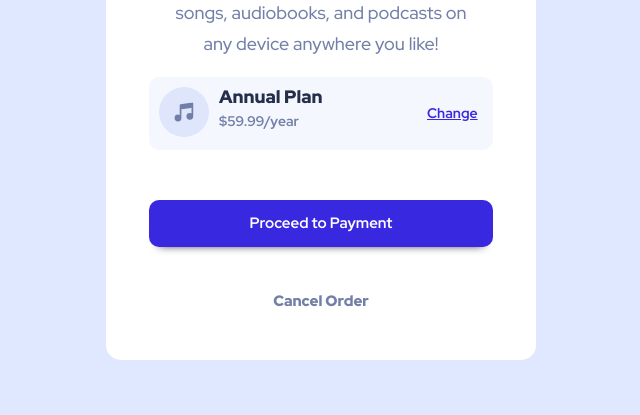
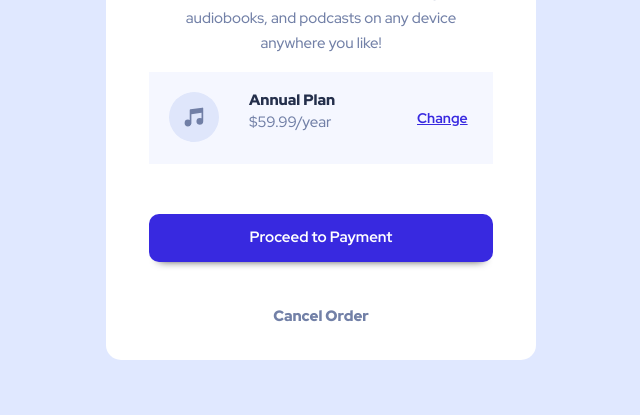
Before and after one commit to kisslautaro/FrontEnd-Mentor-Order-Summary, a plain HTML site: page order-summary-component-main/index.html in a window 1280 px wide. Shown: the part 385-800 px from the top of the page, without its empty margins (319-959 px from the left). Drawn offline with Linux system fonts and the light colour scheme.

Commit message:
Add files via upload

```diff
--- a/order-summary-component-main/css/style.css
+++ b/order-summary-component-main/css/style.css
@@ -71,7 +71,7 @@ a{
 
 .card__text h1{
     font-size: 3rem;
-    margin-top: 3rem;
+    margin-top: 4.3rem;
     font-weight: 900;
     color: #242f4b;
 }
@@ -81,7 +81,7 @@ a{
     margin: 0 auto;
     width: 70%;
     font-weight: 500;
-    font-size: 1.8rem;
+    font-size: 1.5rem;
     line-height: 1.7;
 }
 
@@ -93,8 +93,8 @@ a{
     margin: 0 auto;
     display: grid;
     grid-template-columns: 1fr 4fr 1fr;
-    border-radius: 1rem;
     width: 80%;
+    padding: 1rem;
 
 
 }
@@ -112,18 +112,18 @@ a{
 }
 .card__element--texts h1{
     color: #242f4b;
-    font-size: 1.8rem;
+    font-size: 1.5rem;
     font-weight: 900;
-    margin: 0;
+    margin:.5rem 0 0 2rem;
     display: inline;
 
 }
 .card__element--texts p{
 
-    font-size: 1.4rem;
+    font-size: 1.5rem;
     color: var(--neutralDesaturatedBlue);
-    font-weight: 700;
-    margin:.5rem 0 0 0;
+    font-weight: 500;
+    margin:.5rem 0 0 2rem;
 
 
 }
```
